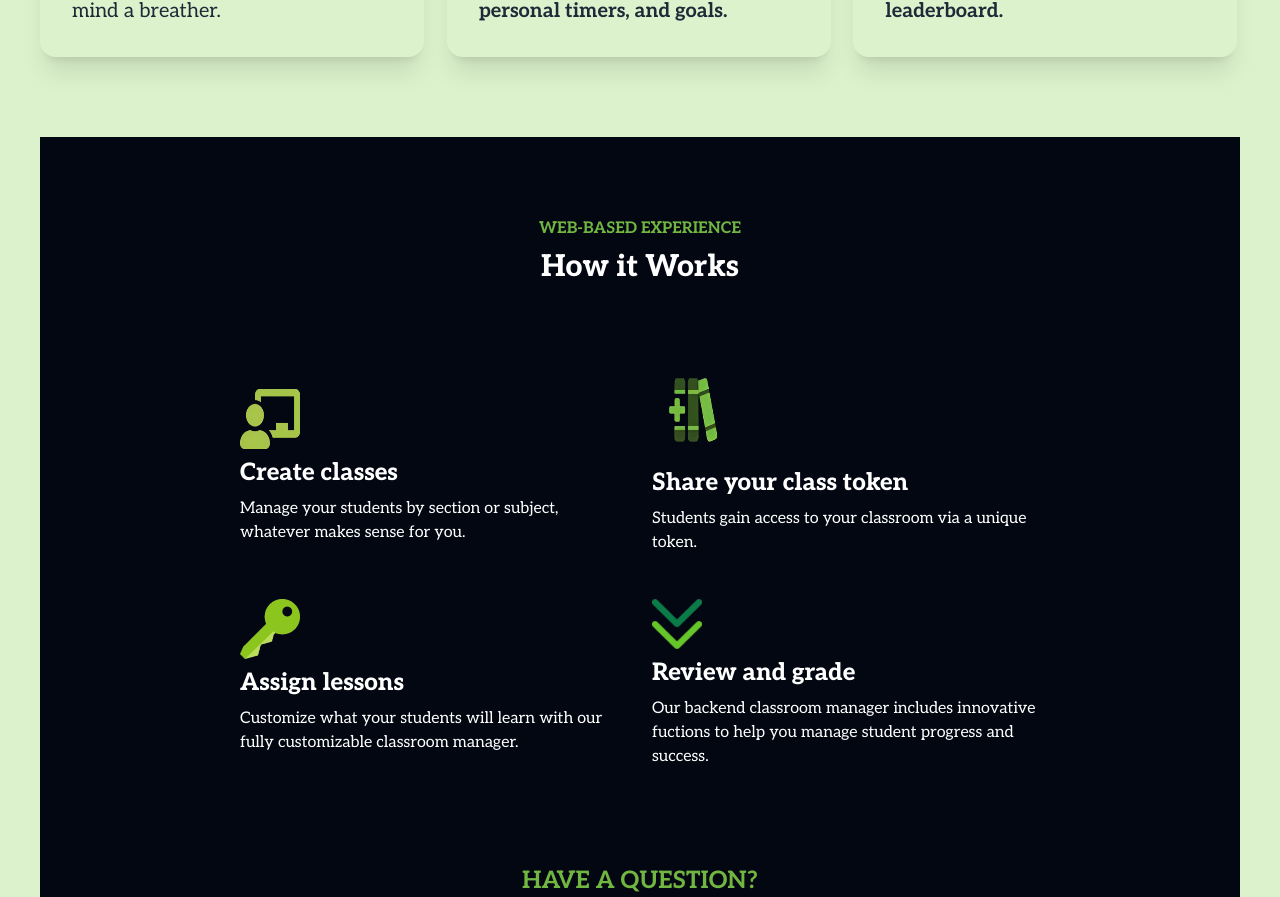
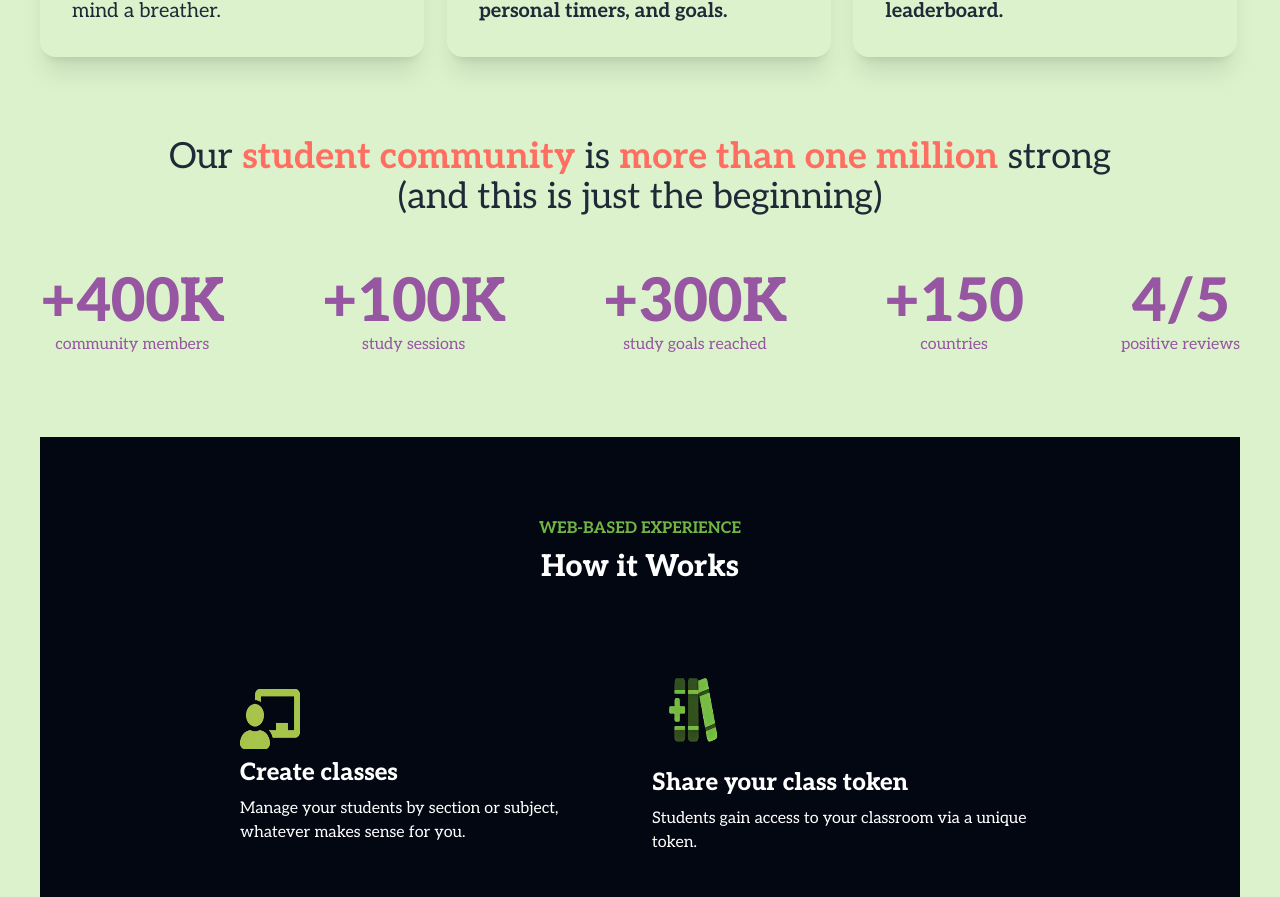
Before and after one commit to MIRNOMAN/Online-Group-Study-client, a React (Vite) app: page / in a window 1280 px wide. Shown: the part 1649-2546 px from the top of the page. Built offline with nearby package versions, Linux system fonts and the light colour scheme; no server answers.

Commit message:
create Our student community rating and dynamicaly data change

```diff
--- a/index.html
+++ b/index.html
@@ -12,6 +12,8 @@
     <script type="module" src="/src/main.jsx"></script>
     <script src="https://unpkg.com/aos@next/dist/aos.js"></script>
     <script>
+    </script>
+    <script>
       AOS.init();
     </script>
   </body>
--- a/package.json
+++ b/package.json
@@ -16,10 +16,12 @@
     "lottie-react": "^2.4.0",
     "match-sorter": "^6.3.1",
     "react": "^18.2.0",
+    "react-countup": "^6.5.0",
     "react-dom": "^18.2.0",
     "react-hot-toast": "^2.4.1",
     "react-icons": "^4.11.0",
     "react-router-dom": "^6.18.0",
+    "react-scroll-trigger": "^0.6.14",
     "react-toastify": "^9.1.3",
     "sort-by": "^1.2.0",
     "swiper": "^11.0.3"
--- a/src/Component/Banner/Banner.jsx
+++ b/src/Component/Banner/Banner.jsx
@@ -26,7 +26,9 @@ const Banner = () => {
             >
                 <SwiperSlide>
                     <div className='lg:flex justify-center items-center space-x-5 bg-[#DCF2CC] h-[500px]'>
-                        <div className='lg:w-1/2  ml-16'>
+                        <div className='lg:w-1/2  ml-16' data-aos="fade-down"
+                            data-aos-easing="linear"
+                            data-aos-duration="1500">
                             <h1 className='text-6xl tracking-widest font-extrabold text-blue-400'>Online Group Study </h1>
                             <p className='text-xl mt-4'>Boost your productivity and learning with our Online Group Study Sessions. Join us for structured study, interactive discussions, and peer support. Let's excel together!</p>
                             <button type="button" className="text-white mt-4 bg-gradient-to-r from-cyan-400 via-cyan-500 to-cyan-600 hover:bg-gradient-to-br focus:ring-4 focus:outline-none focus:ring-cyan-300 dark:focus:ring-cyan-800 font-medium rounded-lg text-sm px-5 py-2.5 text-center mr-2 mb-2">READ MORE</button>
@@ -38,7 +40,9 @@ const Banner = () => {
                 </SwiperSlide>
                 <SwiperSlide>
                     <div className='lg:flex justify-center items-center space-x-5 bg-[#DCF2CC] h-[500px]'>
-                        <div className='lg:w-1/2  ml-16'>
+                        <div className='lg:w-1/2  ml-16' data-aos="fade-down"
+                            data-aos-easing="linear"
+                            data-aos-duration="1500">
                             <h1 className='text-6xl tracking-widest font-extrabold text-blue-400'>Online Group Study </h1>
                             <p className='text-xl mt-4'>Boost your productivity and learning with our Online Group Study Sessions. Join us for structured study, interactive discussions, and peer support. Let's excel together!</p>
                             <button type="button" className="text-white mt-4 bg-gradient-to-r from-cyan-400 via-cyan-500 to-cyan-600 hover:bg-gradient-to-br focus:ring-4 focus:outline-none focus:ring-cyan-300 dark:focus:ring-cyan-800 font-medium rounded-lg text-sm px-5 py-2.5 text-center mr-2 mb-2">READ MORE</button>
@@ -50,7 +54,9 @@ const Banner = () => {
                 </SwiperSlide>
                 <SwiperSlide>
                     <div className='lg:flex justify-center items-center space-x-5 bg-[#DCF2CC] h-[500px]'>
-                        <div className='lg:w-1/2  ml-16'>
+                        <div className='lg:w-1/2  ml-16' data-aos="fade-down"
+                            data-aos-easing="linear"
+                            data-aos-duration="1500">
                             <h1 className='text-6xl tracking-widest font-extrabold text-blue-400'>Online Group Study </h1>
                             <p className='text-xl mt-4'>Boost your productivity and learning with our Online Group Study Sessions. Join us for structured study, interactive discussions, and peer support. Let's excel together!</p>
                             <button type="button" className="text-white mt-4 bg-gradient-to-r from-cyan-400 via-cyan-500 to-cyan-600 hover:bg-gradient-to-br focus:ring-4 focus:outline-none focus:ring-cyan-300 dark:focus:ring-cyan-800 font-medium rounded-lg text-sm px-5 py-2.5 text-center mr-2 mb-2">READ MORE</button>
@@ -62,7 +68,7 @@ const Banner = () => {
                 </SwiperSlide>
                 <SwiperSlide>
                     <div className='lg:flex justify-center items-center space-x-5 bg-[#DCF2CC] h-[500px]'>
-                        <div className='lg:w-1/2  ml-16'>
+                        <div className='lg:w-1/2  ml-16' >
                             <h1 className='text-6xl tracking-widest font-extrabold text-blue-400'>Online Group Study </h1>
                             <p className='text-xl mt-4'>Boost your productivity and learning with our Online Group Study Sessions. Join us for structured study, interactive discussions, and peer support. Let's excel together!</p>
                             <button type="button" className="text-white mt-4 bg-gradient-to-r from-cyan-400 via-cyan-500 to-cyan-600 hover:bg-gradient-to-br focus:ring-4 focus:outline-none focus:ring-cyan-300 dark:focus:ring-cyan-800 font-medium rounded-lg text-sm px-5 py-2.5 text-center mr-2 mb-2">READ MORE</button>
--- /dev/null
+++ b/src/Component/Deshboard/Deshboard.jsx
@@ -0,0 +1,43 @@
+import { useState } from "react";
+import CountUp from "react-countup";
+import ScrollTrigger from "react-scroll-trigger";
+
+const Deshboard = () => {
+    const [counterOn, setCounterOn] = useState(false);
+    return (
+        <div className="mt-20">
+            <ScrollTrigger onEnter={() => setCounterOn(true)} onExit={() => setCounterOn(false)}>
+            <div className="text-4xl font-normal text-center ">
+                <h1  >Our <span className="text-[#FF6F61] font-bold" >student community</span> is <span className="text-[#FF6F61] font-bold"> more than one million</span> strong</h1>
+                <h1>(and this is just the beginning)</h1>
+            </div>
+            <div className="lg:flex  justify-between mt-14">
+                <div className="text-[#9656A1] text-center">
+                    <h1 className="text-6xl font-extrabold">+{ counterOn && <CountUp start={0} end={400} duration={2} delay={0}></CountUp>}K</h1>
+                    <p>community members</p>
+                </div>
+                <div className="text-[#9656A1] text-center">
+                    <h1 className="text-6xl font-extrabold">+{ counterOn && <CountUp start={0} end={100} duration={2} delay={0}></CountUp>}K</h1>
+                    <p>study sessions</p>
+                </div>
+                <div className="text-[#9656A1] text-center">
+                    <h1 className="text-6xl font-extrabold">+{ counterOn && <CountUp start={0} end={300} duration={2} delay={0}></CountUp>}K</h1>
+                    <p>study goals reached</p>
+                </div>
+                <div className="text-[#9656A1] text-center">
+                    <h1 className="text-6xl font-extrabold">+{ counterOn && <CountUp start={0} end={150} duration={2} delay={0}></CountUp>}</h1>
+                    <p>countries</p>
+                </div>
+                <div className="text-[#9656A1] text-center">
+                    <h1 className="text-6xl font-extrabold">{ counterOn && <CountUp start={0} end={4} duration={5} delay={0}></CountUp>}/5</h1>
+                    <p>positive reviews</p>
+                </div>
+            </div>
+
+            </ScrollTrigger>
+
+        </div>
+    );
+};
+
+export default Deshboard;
--- a/src/Pages/Home/Home.jsx
+++ b/src/Pages/Home/Home.jsx
@@ -1,5 +1,6 @@
 import Banner from "../../Component/Banner/Banner";
 import CardFeature from "../../Component/CardFeature/CardFeature";
+import Deshboard from "../../Component/Deshboard/Deshboard";
 import FaqQuestion from "../../Component/FaqQuestion/FaqQuestion";
 
 
@@ -8,6 +9,7 @@ const Home = () => {
         <div className="mt-5 pb-12 ">
           <Banner></Banner>
           <CardFeature></CardFeature>
+          <Deshboard></Deshboard>
           <FaqQuestion></FaqQuestion>
         </div>
     );
```
Also changed, not shown: 1 other file (tests, documents, lock files or other folders).
